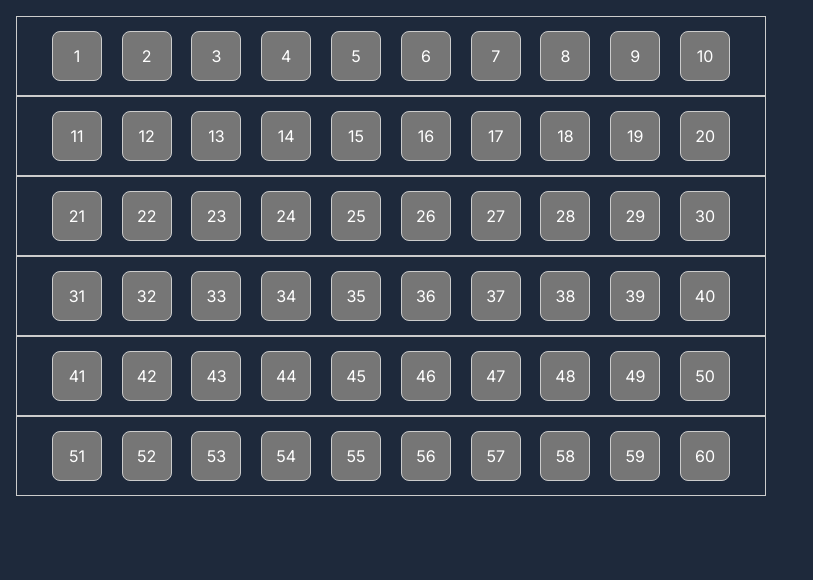
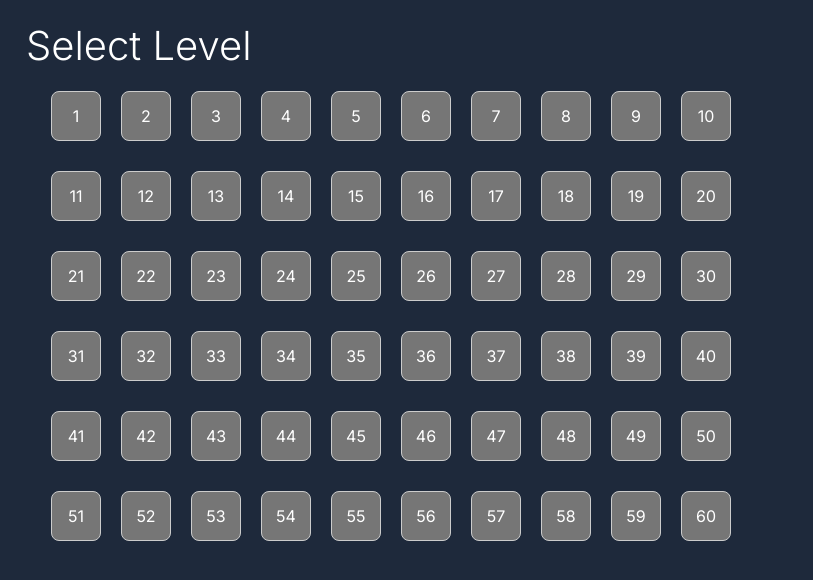
Before and after one commit to bondanrahmawan/wanikani, a Next.js app: page / in a window 1280 px wide. Shown: the top 580 px of the page, without its empty margins (0-813 px from the left). Built offline with nearby package versions, Linux system fonts and the light colour scheme.

Commit message:
simplify api

```diff
--- a/model/commonTypes.tsx
+++ b/model/commonTypes.tsx
@@ -43,6 +43,7 @@ export type Radical = {
 	data: {
 		level: number;
 		slug: string;
+		document_url: string;
 		characters: string;
 		character_images: Array<CharacterImage>;
 	};
@@ -53,6 +54,7 @@ export type Kanji = {
 	data: {
 		level: number;
 		slug: string;
+		document_url: string;
 		characters: string;
 		readings: Array<KanjiReading>;
 		meanings: Array<KanjiMeaning>;
@@ -64,6 +66,7 @@ export type Kana = {
 	data: {
 		level: number;
 		slug: string;
+		document_url: string;
 		characters: string;
 		meanings: Array<KanjiMeaning>;
 	};
--- /dev/null
+++ b/src/app/api/level/[level]/[type]/route.tsx
@@ -0,0 +1,36 @@
+import connectDB from "../../../../../../utilities/connectMongo";
+import {
+	RadicalModel,
+	KanjiModel,
+	KotobaKanjiModel,
+	KotobaKanaModel,
+} from "../../../../../../model/commonDocumentModel";
+
+export async function GET(
+	request: Request,
+	{ params }: { params: { level: string; type: string } }
+) {
+	const level = params.level;
+	const type = params.type;
+	await connectDB();
+
+	const query: any = { "data.level": level };
+
+	var result;
+
+	try {
+		if (type == "radical") {
+			result = await RadicalModel.find(query);
+		} else if (type == "kanji") {
+			result = await KanjiModel.find(query);
+		} else if (type == "kotobakanji") {
+			result = await KotobaKanjiModel.find(query);
+		} else {
+			result = await KotobaKanaModel.find(query);
+		}
+	} catch (error) {
+		console.log("error " + error);
+	}
+
+	return new Response(JSON.stringify(result));
+}
--- a/src/app/RectangularCard.module.css
+++ b/src/app/homepage.module.css
@@ -1,3 +1,13 @@
+.header {
+    padding-left: 10px;
+    font-weight: 300;
+    font-size: 40px;
+    color: white;
+
+    display: flex;
+    justify-content: space-between;
+}
+
 .card {
     border: 1px solid #ccc;
     background-color: #767676;
@@ -11,7 +21,6 @@
 }
 
 .level {
-    border: 1px solid #ccc;
     height: 80px;
     width: 750px;
     padding: 25px;
--- a/src/app/level/[level]/page.module.css
+++ b/src/app/level/[level]/page.module.css
@@ -3,4 +3,12 @@
   font-weight: 300;
   font-size: 40px;
   color: white;
+
+  display: flex;
+  justify-content: space-between;
 }
+
+.button {
+  width: 50px;
+  height: 50px;
+}
--- a/src/app/page.tsx
+++ b/src/app/page.tsx
@@ -1,12 +1,18 @@
-import DynamicComponent from "./card"
+import DynamicComponent from "./card";
+import styles from "./homepage.module.css";
 
 export default function Pages12() {
-    return <div>
-      <DynamicComponent start={1} end={10}/>
-      <DynamicComponent start={11} end={20}/>
-      <DynamicComponent start={21} end={30}/>
-      <DynamicComponent start={31} end={40}/>
-      <DynamicComponent start={41} end={50}/>
-      <DynamicComponent start={51} end={60}/>
-    </div>
-  }
+	return (
+		<div>
+			<div className={styles.header}>
+				<h1>Select Level</h1>
+			</div>
+			<DynamicComponent start={1} end={10} />
+			<DynamicComponent start={11} end={20} />
+			<DynamicComponent start={21} end={30} />
+			<DynamicComponent start={31} end={40} />
+			<DynamicComponent start={41} end={50} />
+			<DynamicComponent start={51} end={60} />
+		</div>
+	);
+}
```
Also changed, not shown: src/app/card.tsx (+6 -4 lines), src/app/level/[level]/page.tsx (+8 -1 lines), src/component/KanjiPanel.tsx (+17 -4 lines), src/component/KotobaKanjiPanel.tsx (+10 -2 lines), src/component/panel.module.css (+13 -3 lines), src/asset/home-dark.png (added), src/asset/home.png (added).
